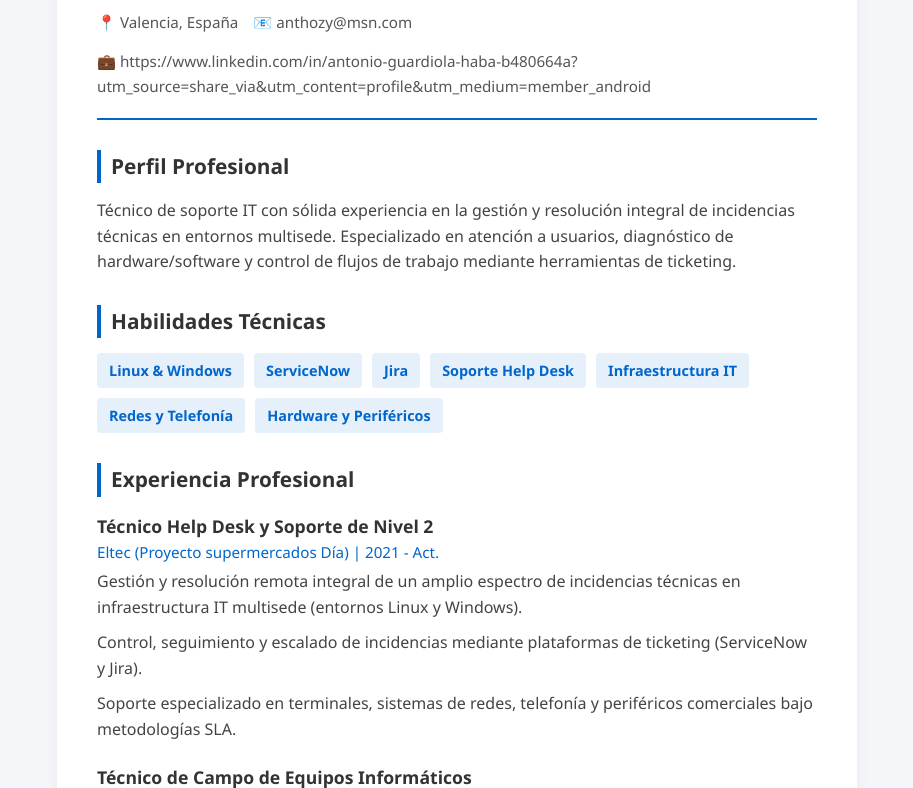
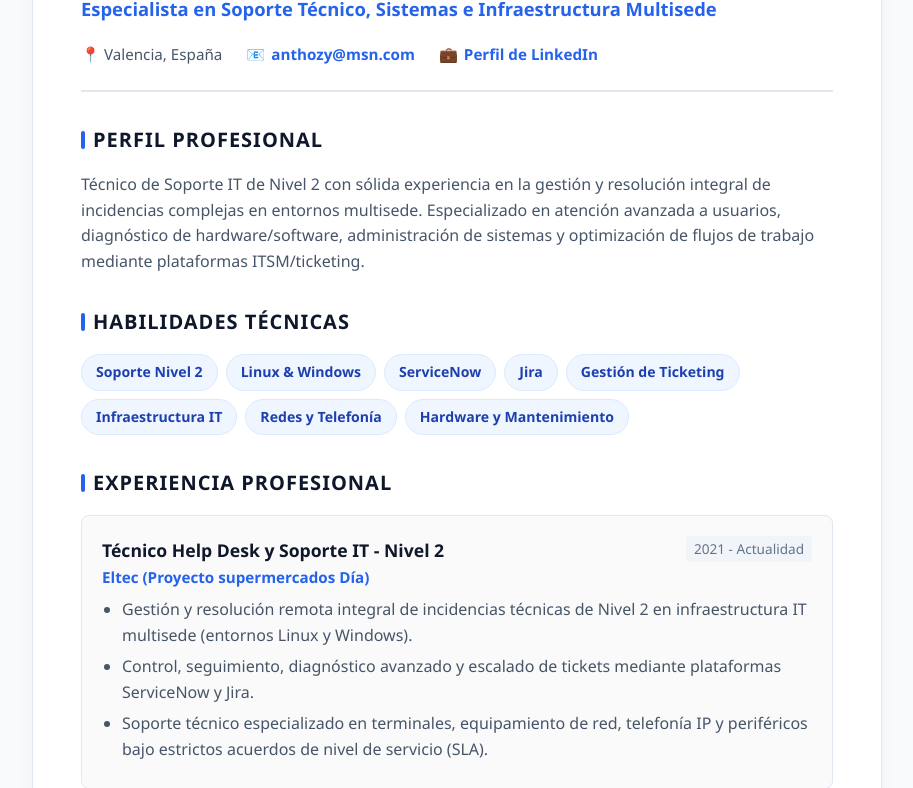
Before and after one commit to Anthozy/anthozy.github.io, a plain HTML site: page index.html in a window 1280 px wide. Shown: the part 157-945 px from the top of the page, without its empty margins (183-1096 px from the left). Drawn offline with Linux system fonts and the light colour scheme.

Commit message:
Update index.html

```diff
--- a/index.html
+++ b/index.html
@@ -3,108 +3,195 @@
 <head>
     <meta charset="UTF-8">
     <meta name="viewport" content="width=device-width, initial-scale=1.0">
-    <title>CV - Técnico Help Desk y Soporte IT</title>
+    <title>CV - Técnico Help Desk y Soporte IT (Nivel 2)</title>
     <style>
         :root {
-            --primary-color: #0066cc;
-            --dark-color: #333333;
-            --light-color: #f4f6f9;
-            --border-color: #d1d5db;
+            --primary-color: #2563eb;
+            --primary-hover: #1d4ed8;
+            --dark-color: #0f172a;
+            --text-muted: #475569;
+            --bg-color: #f8fafc;
+            --card-bg: #ffffff;
+            --border-color: #e2e8f0;
+            --tag-bg: #eff6ff;
+            --tag-text: #1e40af;
         }
+
         * {
             box-sizing: border-box;
             margin: 0;
             padding: 0;
-            font-family: 'Segoe UI', Tahoma, Geneva, Verdana, sans-serif;
+            font-family: 'Segoe UI', system-ui, -apple-system, BlinkMacSystemFont, Roboto, sans-serif;
         }
+
         body {
-            background-color: var(--light-color);
+            background-color: var(--bg-color);
             color: var(--dark-color);
             line-height: 1.6;
-            padding: 20px;
+            padding: 40px 20px;
         }
+
         .container {
-            max-width: 800px;
+            max-width: 850px;
             margin: 0 auto;
-            background: #ffffff;
-            padding: 40px;
-            border-radius: 8px;
-            box-shadow: 0 4px 15px rgba(0,0,0,0.05);
+            background: var(--card-bg);
+            padding: 48px;
+            border-radius: 12px;
+            box-shadow: 0 10px 25px -5px rgba(0, 0, 0, 0.05), 0 8px 10px -6px rgba(0, 0, 0, 0.01);
+            border: 1px solid var(--border-color);
         }
+
         header {
-            border-bottom: 2px solid var(--primary-color);
-            padding-bottom: 20px;
-            margin-bottom: 30px;
+            border-bottom: 2px solid var(--border-color);
+            padding-bottom: 24px;
+            margin-bottom: 32px;
         }
+
         h1 {
+            color: var(--dark-color);
+            font-size: 2.2rem;
+            font-weight: 700;
+            margin-bottom: 6px;
+            letter-spacing: -0.02em;
+        }
+
+        .subtitle {
+            font-size: 1.15rem;
             color: var(--primary-color);
-            font-size: 2.2rem;
-            margin-bottom: 5px;
+            font-weight: 600;
+            margin-bottom: 18px;
         }
-        h2 {
-            font-size: 1.2rem;
-            color: #666;
-            font-weight: 400;
-            margin-bottom: 15px;
-        }
+
         .contact-info {
             display: flex;
             flex-wrap: wrap;
-            gap: 15px;
+            gap: 16px 24px;
             font-size: 0.95rem;
-            color: #555;
+            color: var(--text-muted);
         }
-        .contact-info span {
+
+        .contact-info span, .contact-info a {
+            display: inline-flex;
+            align-items: center;
+            gap: 6px;
+        }
+
+        .contact-info a {
+            color: var(--primary-color);
+            text-decoration: none;
+            font-weight: 600;
+            transition: color 0.2s ease;
+        }
+
+        .contact-info a:hover {
+            color: var(--primary-hover);
+            text-decoration: underline;
+        }
+
+        section {
+            margin-bottom: 32px;
+        }
+
+        h3 {
+            font-size: 1.25rem;
+            color: var(--dark-color);
+            margin-bottom: 16px;
+            text-transform: uppercase;
+            letter-spacing: 0.05em;
             display: flex;
             align-items: center;
-            gap: 5px;
+            gap: 8px;
         }
-        section {
-            margin-bottom: 30px;
+
+        h3::before {
+            content: '';
+            display: inline-block;
+            width: 4px;
+            height: 18px;
+            background-color: var(--primary-color);
+            border-radius: 2px;
         }
-        h3 {
-            font-size: 1.3rem;
-            color: var(--dark-color);
-            margin-bottom: 15px;
-            border-left: 4px solid var(--primary-color);
-            padding-left: 10px;
+
+        p {
+            color: var(--text-muted);
+            margin-bottom: 10px;
         }
-        p {
-            margin-bottom: 10px;
-            color: #444;
+
+        .skills-grid {
+            display: flex;
+            flex-wrap: wrap;
+            gap: 8px;
         }
+
+        .skill-tag {
+            background-color: var(--tag-bg);
+            color: var(--tag-text);
+            padding: 6px 14px;
+            border-radius: 20px;
+            font-size: 0.88rem;
+            font-weight: 600;
+            border: 1px solid #dbeafe;
+        }
+
         .job {
+            background: #fafafa;
+            border: 1px solid var(--border-color);
+            border-radius: 8px;
+            padding: 20px;
             margin-bottom: 20px;
         }
+
+        .job-header {
+            display: flex;
+            justify-content: space-between;
+            align-items: flex-start;
+            flex-wrap: wrap;
+            gap: 8px;
+            margin-bottom: 8px;
+        }
+
         .job-title {
-            font-weight: bold;
+            font-weight: 700;
             font-size: 1.1rem;
             color: var(--dark-color);
         }
+
         .job-company {
             color: var(--primary-color);
+            font-weight: 600;
             font-size: 0.95rem;
-            margin-bottom: 5px;
         }
-        .skills-grid {
-            display: flex;
-            flex-wrap: wrap;
-            gap: 10px;
+
+        .job-date {
+            font-size: 0.85rem;
+            color: #64748b;
+            background: #f1f5f9;
+            padding: 2px 8px;
+            border-radius: 4px;
+            font-weight: 500;
         }
-        .skill-tag {
-            background-color: #e6f0fa;
-            color: var(--primary-color);
-            padding: 6px 12px;
-            border-radius: 4px;
-            font-size: 0.9rem;
-            font-weight: 600;
+
+        .job ul {
+            margin-left: 20px;
+            color: var(--text-muted);
         }
-        @media (max-width: 600px) {
+
+        .job li {
+            margin-bottom: 6px;
+        }
+
+        @media (max-width: 640px) {
+            body {
+                padding: 12px;
+            }
             .container {
-                padding: 20px;
+                padding: 24px;
             }
             h1 {
-                font-size: 1.8rem;
+                font-size: 1.75rem;
+            }
+            .job-header {
+                flex-direction: column;
             }
         }
     </style>
@@ -113,30 +200,31 @@
 
     <div class="container">
         <header>
-            <h1>Técnico Help Desk y Soporte IT</h1>
-            <h2>Especialista en Soporte Técnico, Sistemas e Infraestructura Multisede</h2>
+            <h1>Técnico Help Desk y Soporte IT (Nivel 2)</h1>
+            <div class="subtitle">Especialista en Soporte Técnico, Sistemas e Infraestructura Multisede</div>
             <div class="contact-info">
                 <span>📍 Valencia, España</span>
-                <span>📧 anthozy@msn.com</span>
-                <span>💼 https://www.linkedin.com/in/antonio-guardiola-haba-b480664a?utm_source=share_via&utm_content=profile&utm_medium=member_android</span>
+                <span>📧 <a href="mailto:anthozy@msn.com">anthozy@msn.com</a></span>
+                <span>💼 <a href="https://www.linkedin.com/in/antonio-guardiola-haba-b480664a" target="_blank" rel="noopener noreferrer">Perfil de LinkedIn</a></span>
             </div>
         </header>
 
         <section>
             <h3>Perfil Profesional</h3>
-            <p>Técnico de soporte IT con sólida experiencia en la gestión y resolución integral de incidencias técnicas en entornos multisede. Especializado en atención a usuarios, diagnóstico de hardware/software y control de flujos de trabajo mediante herramientas de ticketing.</p>
+            <p>Técnico de Soporte IT de Nivel 2 con sólida experiencia en la gestión y resolución integral de incidencias complejas en entornos multisede. Especializado en atención avanzada a usuarios, diagnóstico de hardware/software, administración de sistemas y optimización de flujos de trabajo mediante plataformas ITSM/ticketing.</p>
         </section>
 
         <section>
             <h3>Habilidades Técnicas</h3>
             <div class="skills-grid">
+                <span class="skill-tag">Soporte Nivel 2</span>
                 <span class="skill-tag">Linux & Windows</span>
                 <span class="skill-tag">ServiceNow</span>
                 <span class="skill-tag">Jira</span>
-                <span class="skill-tag">Soporte Help Desk</span>
+                <span class="skill-tag">Gestión de Ticketing</span>
                 <span class="skill-tag">Infraestructura IT</span>
                 <span class="skill-tag">Redes y Telefonía</span>
-                <span class="skill-tag">Hardware y Periféricos</span>
+                <span class="skill-tag">Hardware y Mantenimiento</span>
             </div>
         </section>
 
@@ -144,17 +232,32 @@
             <h3>Experiencia Profesional</h3>
 
             <div class="job">
-                <div class="job-title">Técnico Help Desk y Soporte de Nivel 2</div>
-                <div class="job-company">Eltec (Proyecto supermercados Día) | 2021 - Act.</div>
-                <p>Gestión y resolución remota integral de un amplio espectro de incidencias técnicas en infraestructura IT multisede (entornos Linux y Windows).</p>
-                <p>Control, seguimiento y escalado de incidencias mediante plataformas de ticketing (ServiceNow y Jira).</p>
-                <p>Soporte especializado en terminales, sistemas de redes, telefonía y periféricos comerciales bajo metodologías SLA.</p>
+                <div class="job-header">
+                    <div>
+                        <div class="job-title">Técnico Help Desk y Soporte IT - Nivel 2</div>
+                        <div class="job-company">Eltec (Proyecto supermercados Día)</div>
+                    </div>
+                    <span class="job-date">2021 - Actualidad</span>
+                </div>
+                <ul>
+                    <li>Gestión y resolución remota integral de incidencias técnicas de Nivel 2 en infraestructura IT multisede (entornos Linux y Windows).</li>
+                    <li>Control, seguimiento, diagnóstico avanzado y escalado de tickets mediante plataformas ServiceNow y Jira.</li>
+                    <li>Soporte técnico especializado en terminales, equipamiento de red, telefonía IP y periféricos bajo estrictos acuerdos de nivel de servicio (SLA).</li>
+                </ul>
             </div>
 
             <div class="job">
-                <div class="job-title">Técnico de Campo de Equipos Informáticos</div>
-                <div class="job-company">Eltec (Proyecto Ayuntamiento de Valencia) | 2019 - 2021</div>
-                <p>Diagnóstico, reparación y mantenimiento preventivo/correctivo de equipos informáticos (PC, portátiles) y una amplia gama de impresoras distribuidas en las diferentes dependencias del Ayuntamiento.</p>
+                <div class="job-header">
+                    <div>
+                        <div class="job-title">Técnico de Campo y Mantenimiento de Equipos</div>
+                        <div class="job-company">Eltec (Proyecto Ayuntamiento de Valencia)</div>
+                    </div>
+                    <span class="job-date">2019 - 2021</span>
+                </div>
+                <ul>
+                    <li>Diagnóstico, reparación física y mantenimiento preventivo/correctivo de estaciones de trabajo (PC, portátiles) e impresoras en dependencias municipales.</li>
+                    <li>Despliegue y configuración de hardware de red y puestos de trabajo in situ.</li>
+                </ul>
             </div>
 
         </section>
```
